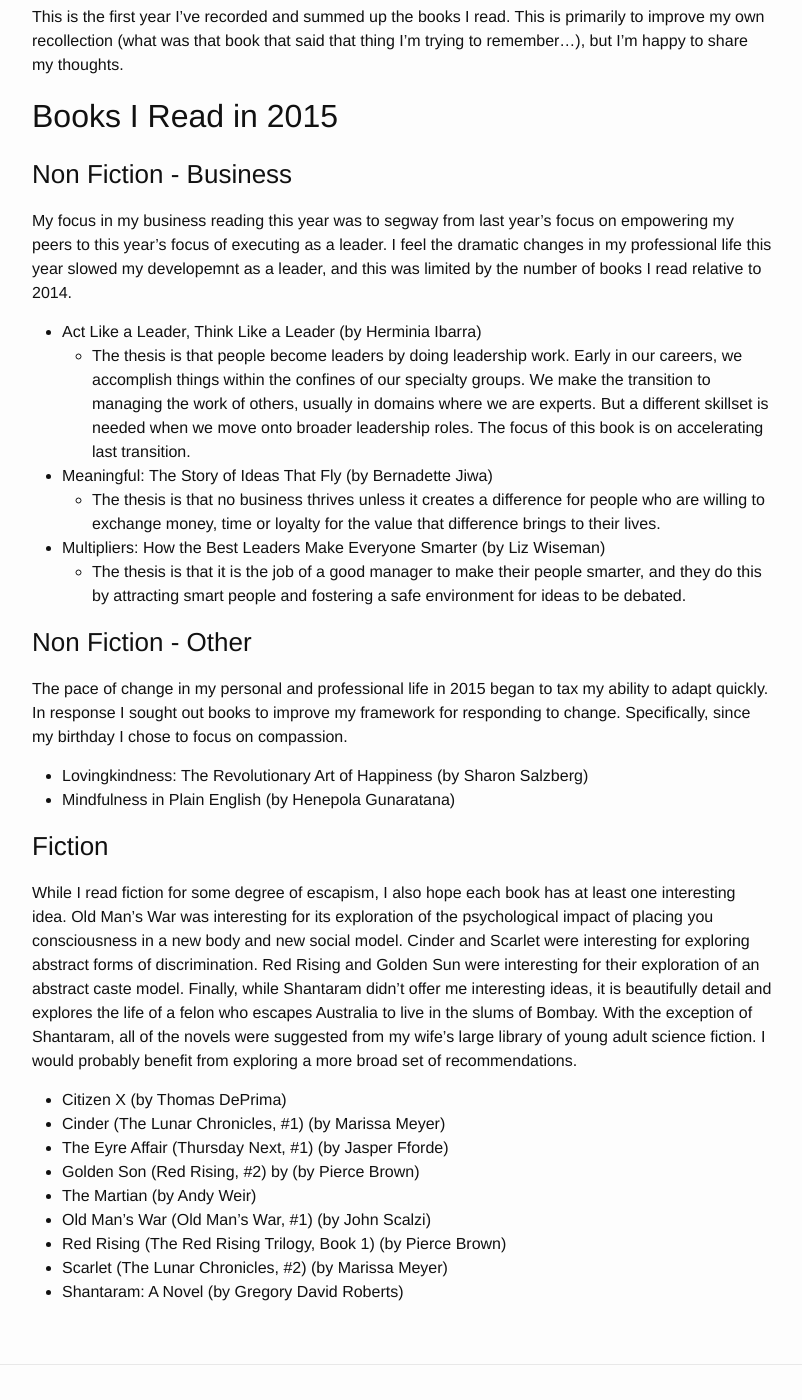
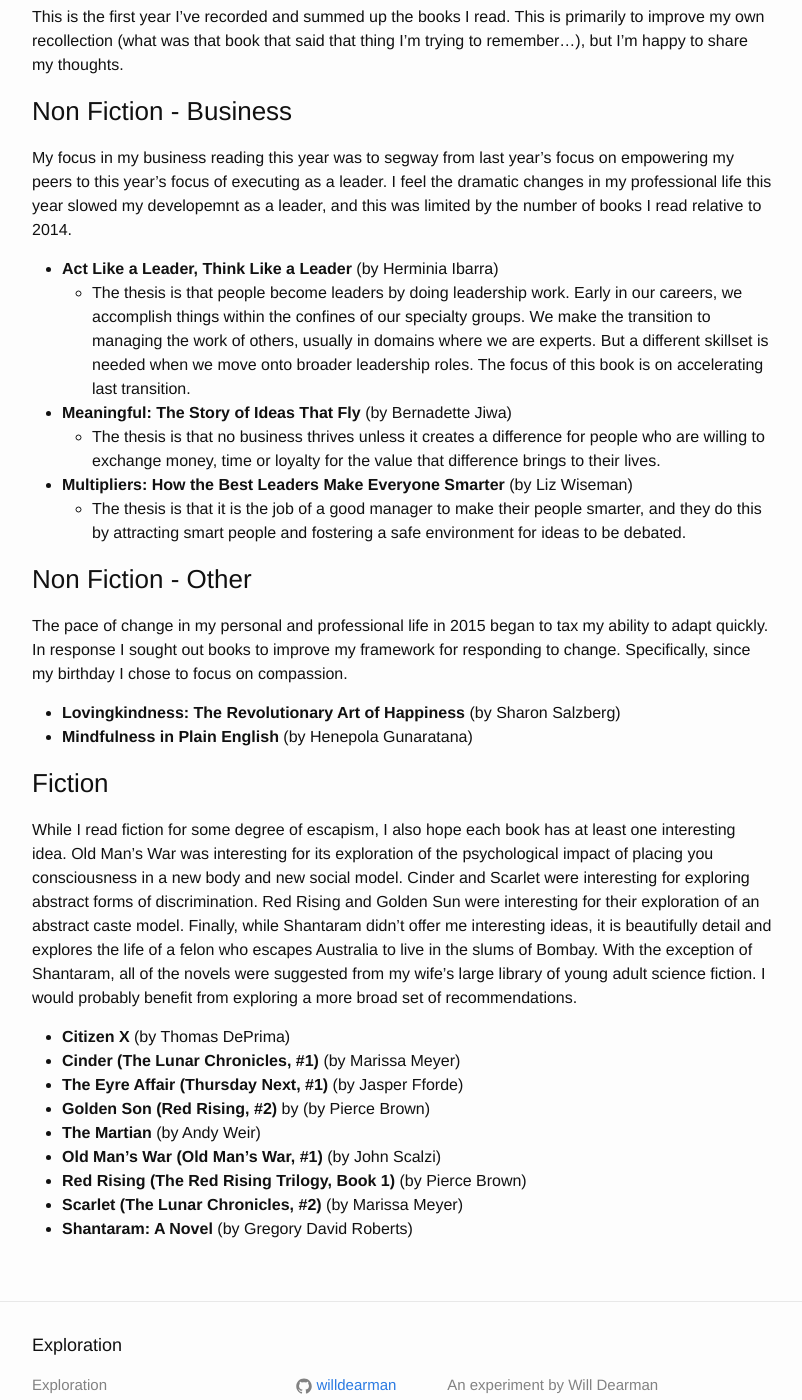
Before and after one commit to willdearman/willdearman, a Jekyll site: the page built from _posts/2016-01-05-my-2015-in-books.md, in a window 1280 px wide and 1400 px high, scrolled down 195 px. Shown: the whole window, without its empty margins (238-1040 px from the left). Built offline with Jekyll 4.4.1, drawn with Linux system fonts in a browser that asks for light colours.

Commit message:
Fixing my improper markdown

```diff
--- a/_posts/2016-01-05-my-2015-in-books.md
+++ b/_posts/2016-01-05-my-2015-in-books.md
@@ -8,31 +8,31 @@
 ---
 This is the first year I've recorded and summed up the books I read. This is primarily to improve my own recollection (what was that book that said that thing I'm trying to remember...), but I'm happy to share my thoughts.
 
-## Books I Read in 2015
 ### Non Fiction - Business
 My focus in my business reading this year was to segway from last year's focus on empowering my peers to this year's focus of executing as a leader. I feel the dramatic changes in my professional life this year slowed my developemnt as a leader, and this was limited by the number of books I read relative to 2014.
 
-* Act Like a Leader, Think Like a Leader (by Herminia Ibarra)
+* **Act Like a Leader, Think Like a Leader** (by Herminia Ibarra)
 	* The thesis is that people become leaders by doing leadership work. Early in our careers, we accomplish things within the confines of our specialty groups. We make the transition to managing the work of others, usually in domains where we are experts. But a different skillset is needed when we move onto broader leadership roles. The focus of this book is on accelerating last transition.
-* Meaningful: The Story of Ideas That Fly (by Bernadette Jiwa)
+* **Meaningful: The Story of Ideas That Fly** (by Bernadette Jiwa)
 	* The thesis is that no business thrives unless it creates a difference for people who are willing to exchange money, time or loyalty for the value that difference brings to their lives.
-* Multipliers: How the Best Leaders Make Everyone Smarter (by Liz Wiseman)
+* **Multipliers: How the Best Leaders Make Everyone Smarter** (by Liz Wiseman)
 	* The thesis is that it is the job of a good manager to make their people smarter, and they do this by attracting smart people and fostering a safe environment for ideas to be debated.
 
 ### Non Fiction - Other
 The pace of change in my personal and professional life in 2015 began to tax my ability to adapt quickly. In response I sought out books to improve my framework for responding to change. Specifically, since my birthday I chose to focus on compassion.
-* Lovingkindness: The Revolutionary Art of Happiness (by Sharon Salzberg)
-* Mindfulness in Plain English (by Henepola Gunaratana)
+
+* **Lovingkindness: The Revolutionary Art of Happiness** (by Sharon Salzberg)
+* **Mindfulness in Plain English** (by Henepola Gunaratana)
 
 ### Fiction
 While I read fiction for some degree of escapism, I also hope each book has at least one interesting idea. Old Man's War was interesting for its exploration of the psychological impact of placing you consciousness in a new body and new social model. Cinder and Scarlet were interesting for exploring abstract forms of discrimination. Red Rising and Golden Sun were interesting for their exploration of an abstract caste model. Finally, while Shantaram didn't offer me interesting ideas, it is beautifully detail and explores the life of a felon who escapes Australia to live in the slums of Bombay. With the exception of Shantaram, all of the novels were suggested from my wife's large library of young adult science fiction. I would probably benefit from exploring a more broad set of recommendations.
 
-* Citizen X (by Thomas DePrima)
-* Cinder (The Lunar Chronicles, #1) (by Marissa Meyer)
-* The Eyre Affair (Thursday Next, #1) (by Jasper Fforde)
-* Golden Son (Red Rising, #2) by (by Pierce Brown)
-* The Martian (by Andy Weir)
-* Old Man's War (Old Man's War, #1) (by John Scalzi)
-* Red Rising (The Red Rising Trilogy, Book 1) (by Pierce Brown)
-* Scarlet (The Lunar Chronicles, #2) (by Marissa Meyer)
-* Shantaram: A Novel (by Gregory David Roberts)
+* **Citizen X** (by Thomas DePrima)
+* **Cinder (The Lunar Chronicles, #1)** (by Marissa Meyer)
+* **The Eyre Affair (Thursday Next, #1)** (by Jasper Fforde)
+* **Golden Son (Red Rising, #2)** by (by Pierce Brown)
+* **The Martian** (by Andy Weir)
+* **Old Man's War (Old Man's War, #1)** (by John Scalzi)
+* **Red Rising (The Red Rising Trilogy, Book 1)** (by Pierce Brown)
+* **Scarlet (The Lunar Chronicles, #2)** (by Marissa Meyer)
+* **Shantaram: A Novel** (by Gregory David Roberts)
```
